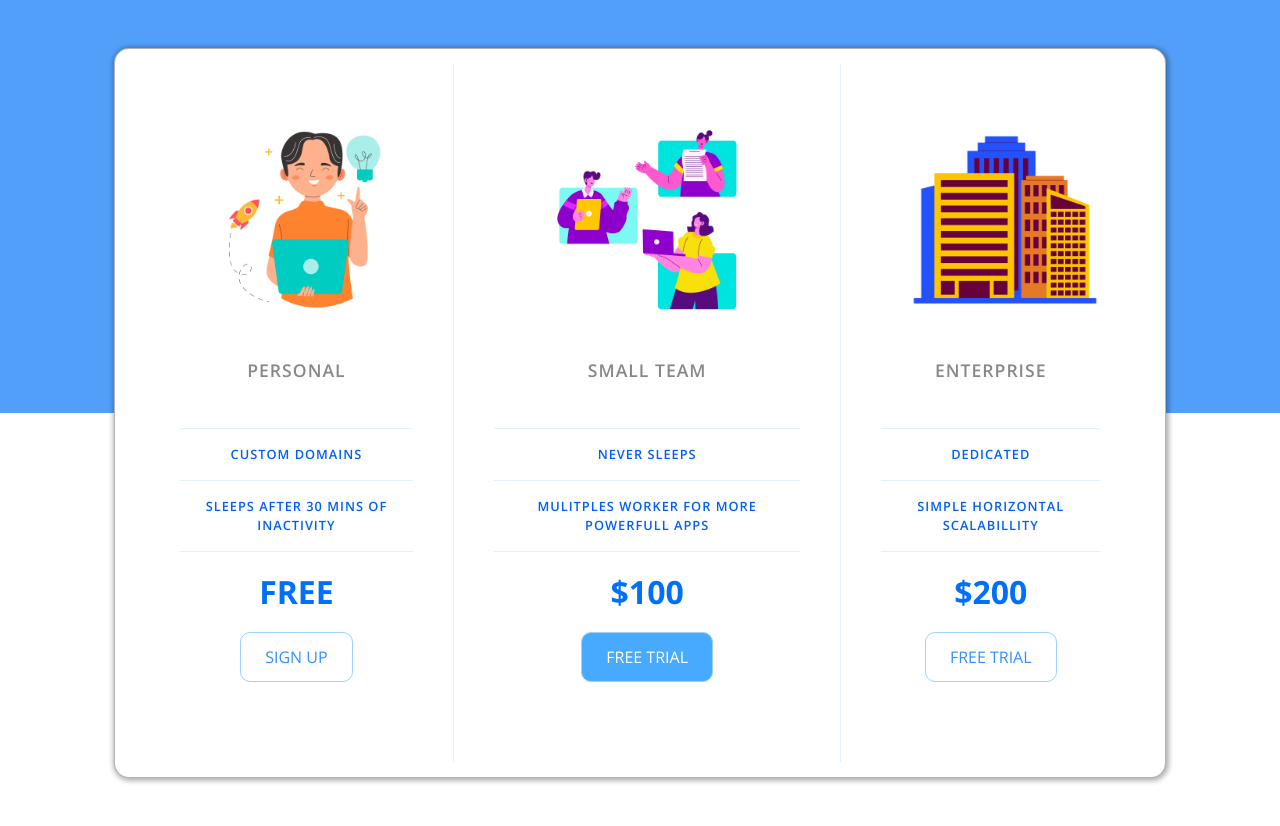
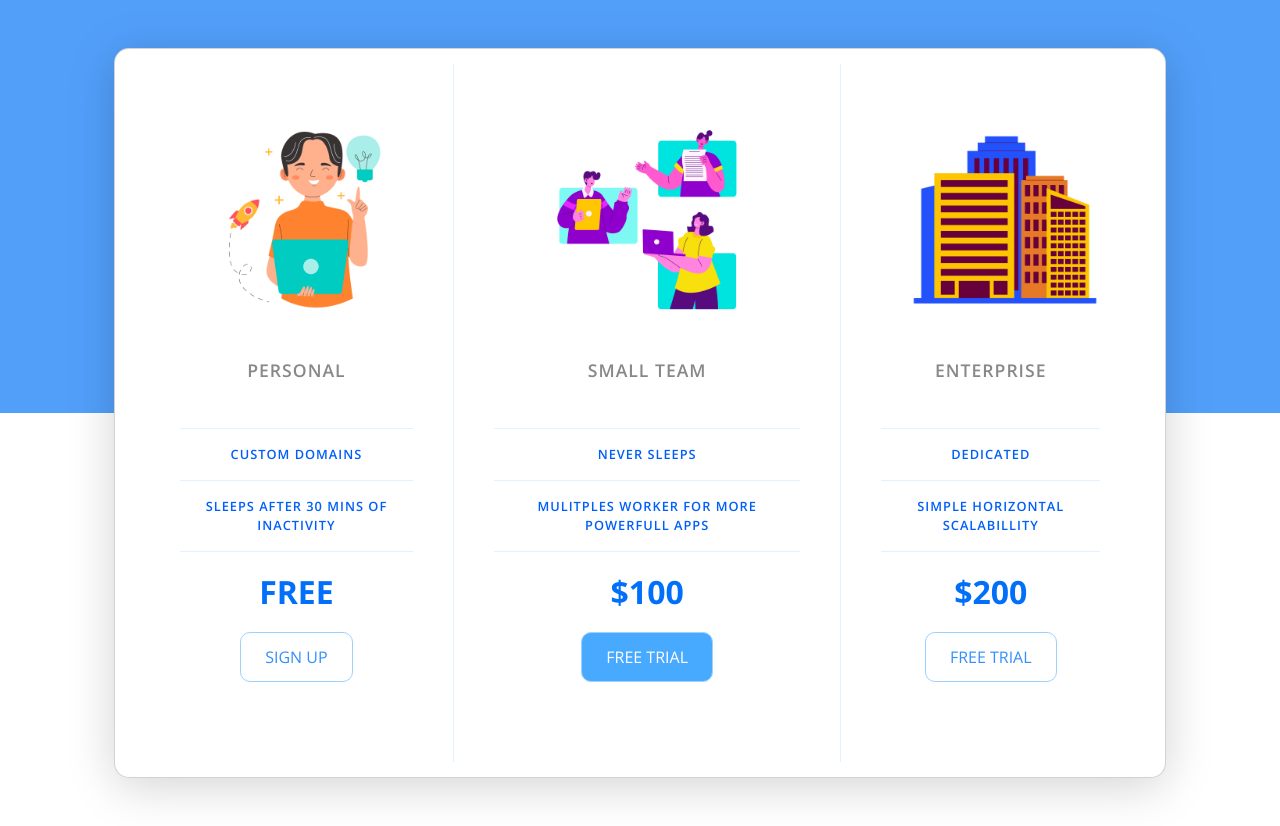
Before and after one commit to hisyamsz/pricing-table, a plain HTML site: page index.html in a window 1280 px wide. Drawn offline with nearby package versions, Linux system fonts and the light colour scheme.

Commit message:
memperbaiki shadow pada panel

```diff
--- a/app.css
+++ b/app.css
@@ -13,7 +13,7 @@ body {
 
 .panel {
     background-color: white;
-    border: 1px solid rgba(0, 0, 0, 0.3);
+    border: 1px solid rgba(0, 0, 0, 0.175);
     border-radius: 15px;
     width: 100%;
     max-width: 1000px;
@@ -23,9 +23,10 @@ body {
     flex-direction: column;
     text-align: center;
     text-transform: uppercase;
-    box-shadow: 1px 1px 5px 2px rgba(0, 0, 0, 0.30);
-    -webkit-box-shadow: 1px 1px 5px 2px rgba(0, 0, 0, 0.30);
-    -moz-box-shadow: 1px 1px 5px 2px rgba(0, 0, 0, 0.30);
+    box-shadow: 0 0.5rem 3rem rgba(0, 0, 0, 0.175);
+    -webkit-box-shadow: 0 0.5rem 3rem rgba(0, 0, 0, 0.175);
+    -moz-box-shadow: 0 0.5rem 3rem rgba(0, 0, 0, 0.175);
+    ;
 }
 
 .pricing-plan {
```
